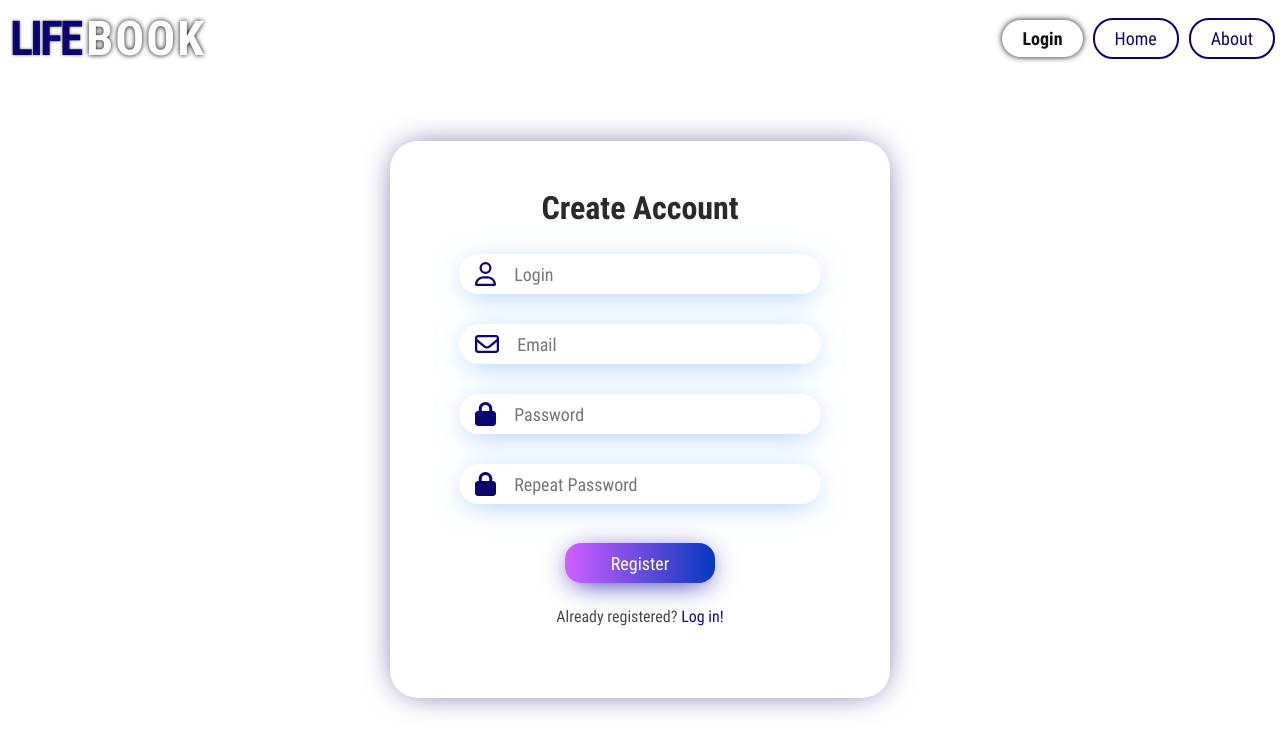
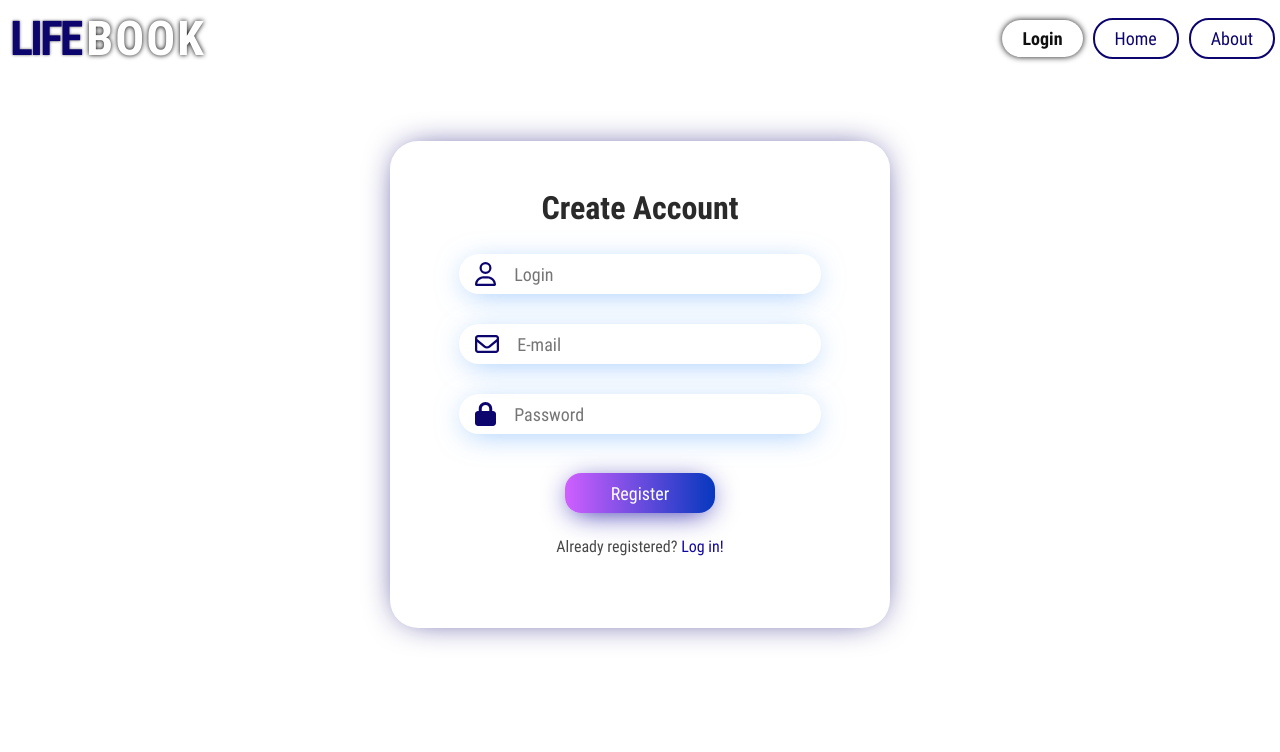
Before and after one commit to 7sbx7/LifeBook, a Vue app: page /auth in a window 1280 px wide. Both pictures are taken after a click on the element "Create now!". Shown: the top 752 px of the page. Built offline with nearby package versions, Linux system fonts and the light colour scheme.

Commit message:
feat: update auth forms, integrate firbase

```diff
--- a/package.json
+++ b/package.json
@@ -15,6 +15,7 @@
     "@fortawesome/free-solid-svg-icons": "^6.4.2",
     "@fortawesome/vue-fontawesome": "^3.0.3",
     "core-js": "^3.8.3",
+    "firebase": "^10.4.0",
     "vue": "^3.2.13",
     "vue-router": "^4.0.3"
   },
--- a/src/components/atoms/vForm.vue
+++ b/src/components/atoms/vForm.vue
@@ -74,4 +74,28 @@ export default defineComponent({
     }
   }
 
+  .form-input {
+    margin: 15px 0;
+    height: 40px;
+    border-radius: 24px;
+    box-shadow: 0px 5px 30px -7px rgba(86, 160, 250, 0.664);
+    display: flex;
+    align-items: center;
+
+    input {
+      outline: none;
+      border: none;
+      font-size: 18px;
+      margin-left: 18px;
+      height: 100%;
+      width: 80%;
+    }
+
+    &__icon {
+      color: $purple-2;
+      background: transparent;
+      margin-left: 16px;
+      font-size: 24px;
+    }
+  }
 </style>
--- a/src/components/atoms/vInputWithIcon.vue
+++ /dev/null
@@ -1,52 +0,0 @@
-<template>
-  <div class="form-input">
-    <font-awesome-icon class="form-input__icon" :icon="icon" />
-    <input :type="type" :placeholder="placeholder" />
-  </div>
-</template>
-
-<script lang="ts">
-import { defineComponent } from "vue";
-
-export default defineComponent({
-  name: "vHamburger",
-  props: {
-    icon: {
-      type: String
-    },
-    type: {
-      type: String
-    },
-    placeholder: {
-      type: String
-    }
-  }
-});
-</script>
-
-<style lang="scss">
-.form-input {
-  margin: 15px 0;
-  height: 40px;
-  border-radius: 24px;
-  box-shadow: 0px 5px 30px -7px rgba(86, 160, 250, 0.664);
-  display: flex;
-  align-items: center;
-
-  input {
-    outline: none;
-    border: none;
-    font-size: 18px;
-    margin-left: 18px;
-    height: 100%;
-    width: 80%;
-  }
-
-  &__icon {
-    color: $purple-2;
-    background: transparent;
-    margin-left: 16px;
-    font-size: 24px;
-  }
-}
-</style>
--- a/src/components/vLoginForm.vue
+++ b/src/components/vLoginForm.vue
@@ -1,9 +1,17 @@
 <template>
   <v-form title="Sign In">
-    <v-input-with-icon type="text" placeholder="Login" icon="fa-regular fa-user" />
-    <v-input-with-icon type="password" placeholder="Password" icon="fa-solid fa-lock" />
 
-    <button class="auth-form__button" type="submit" @click.prevent="handleLogin">Sign In</button>
+    <div class="form-input">
+      <font-awesome-icon class="form-input__icon" icon="fa-regular fa-user" />
+      <input v-model="email" type="email" placeholder="E-mail" />
+    </div>
+
+    <div class="form-input">
+      <font-awesome-icon class="form-input__icon" icon="fa-solid fa-lock" />
+      <input v-model="password" type="password" placeholder="Password" />
+    </div>
+
+    <input type="submit" value="Sign In"  class="auth-form__button" @click.prevent="handleLogin">
 
     <span class="auth-form__note">Don't have an account?<span @click="$emit('showRegisterForm')"> Create now!</span></span>
   </v-form>
@@ -12,22 +20,30 @@
 <script lang="ts">
 import { defineComponent, ref } from 'vue';
 import vForm from './atoms/vForm.vue';
-import vInputWithIcon from './atoms/vInputWithIcon.vue';
+import { useAuth } from '@/composables/useAuth';
+import { getAuth } from 'firebase/auth';
 
 export default defineComponent({
   name: 'vHamburger',
   components: {
-    vInputWithIcon,
     vForm,
   },
   setup() {
     const authType = ref<string>('login');
+    const auth = getAuth();
+    const { user, login } = useAuth(auth);
 
-    function handleLogin() {
-      console.log('12321');
-    }
+    const email = ref<string>('');
+    const password = ref<string>('');
+
+    const handleLogin = async () => {
+      await login(email.value, password.value);
+    };
 
     return {
+      user,
+      email,
+      password,
       handleLogin,
       authType,
     };
--- a/src/components/vRegisterForm.vue
+++ b/src/components/vRegisterForm.vue
@@ -1,11 +1,21 @@
 <template>
   <v-form title="Create Account">
-    <v-input-with-icon type="text" placeholder="Login" icon="fa-regular fa-user" />
-    <v-input-with-icon type="email" placeholder="Email" icon="fa-regular fa-envelope" />
-    <v-input-with-icon type="password" placeholder="Password" icon="fa-solid fa-lock" />
-    <v-input-with-icon type="password" placeholder="Repeat Password" icon="fa-solid fa-lock" />
+    <div class="form-input">
+      <font-awesome-icon class="form-input__icon" icon="fa-regular fa-user" />
+      <input v-model="login" type="text" placeholder="Login" />
+    </div>
 
-    <button class="auth-form__button" type="submit" @click.prevent="handleLogin">Register</button>
+    <div class="form-input">
+      <font-awesome-icon class="form-input__icon" icon="fa-regular fa-envelope" />
+      <input v-model="email" type="email" placeholder="E-mail" />
+    </div>
+
+    <div class="form-input">
+      <font-awesome-icon class="form-input__icon" icon="fa-solid fa-lock" />
+      <input v-model="password" type="password" placeholder="Password" />
+    </div>
+
+    <button class="auth-form__button" type="submit" @click.prevent="handleRegister">Register</button>
 
     <span class="auth-form__note">Already registered?<span @click="$emit('showLoginForm')"> Log in!</span></span>
   </v-form>
@@ -14,23 +24,27 @@
 <script lang="ts">
 import { defineComponent, ref } from 'vue';
 import vForm from './atoms/vForm.vue';
-import vInputWithIcon from './atoms/vInputWithIcon.vue';
 
 export default defineComponent({
   name: 'vHamburger',
   components: {
-    vInputWithIcon,
     vForm,
   },
   setup() {
     const authType = ref<string>('login');
+    const login = ref<string>('');
+    const email = ref<string>('')
+    const password = ref<string>('')
 
-    function handleLogin() {
+    function handleRegister() {
       console.log('12321');
     }
 
     return {
-      handleLogin,
+      login,
+      email,
+      password,
+      handleRegister,
       authType,
     };
   },
--- /dev/null
+++ b/src/composables/useAuth.ts
@@ -0,0 +1,31 @@
+import { ref } from 'vue';
+import { createUserWithEmailAndPassword, signInWithEmailAndPassword, User, Auth } from 'firebase/auth';
+
+export function useAuth(auth: Auth) {
+  const user = ref<User | null>(null);
+
+  async function register(email:string, password:string) {
+    try {
+      const userCredential = await createUserWithEmailAndPassword(auth, email, password)
+      user.value = userCredential.user
+    } catch (error) {
+      console.error('Registration error:', error);
+    }
+  }
+
+  async function login(email: string, password: string) {
+    try {
+      const userCredential = await signInWithEmailAndPassword(auth, email, password);
+      user.value = userCredential.user;
+      console.log('zalogowany');
+    } catch (error) {
+      console.error('Login error:', error);
+    }
+  }
+
+  return {
+    user,
+    register,
+    login,
+  };
+}
--- a/src/main.ts
+++ b/src/main.ts
@@ -1,12 +1,24 @@
 import { createApp } from 'vue'
 import App from './App.vue'
 import router from './router'
+import firebase from 'firebase/compat/app'
+
+
 import './assets/scss/main.scss';
 
-/* import the fontawesome core */
+const firebaseConfig = {
+  apiKey: "AIzaSyCtbOqPDBUW_vC876ik7nidfep6_QQju3k",
+  authDomain: "lifebook-e7048.firebaseapp.com",
+  projectId: "lifebook-e7048",
+  storageBucket: "lifebook-e7048.appspot.com",
+  messagingSenderId: "448920297724",
+  appId: "1:448920297724:web:4f314929a22c6bbd0f3779"
+};
+
+// Initialize Firebase
+firebase.initializeApp(firebaseConfig);
+
 import { library } from '@fortawesome/fontawesome-svg-core'
-
-/* import font awesome icon component */
 import { FontAwesomeIcon } from '@fortawesome/vue-fontawesome'
 
 /* import specific icons */
--- a/src/router/index.ts
+++ b/src/router/index.ts
@@ -10,15 +10,16 @@ const routes: Array<RouteRecordRaw> = [
     component: HomeView
   },
   {
+    path: '/auth',
+    name: 'auth',
+    component: AuthenticationView
+  },
+  {
     path: '/about',
     name: 'about',
     component: AboutView
   },
-  {
-    path: '/auth',
-    name: 'auth',
-    component: AuthenticationView
-  }
+
 ]
 
 const router = createRouter({
```
Also changed, not shown: 1 other file (tests, documents, lock files or other folders).
